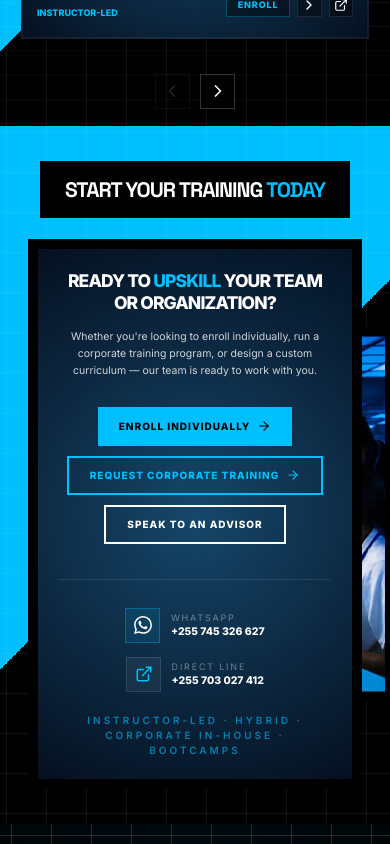
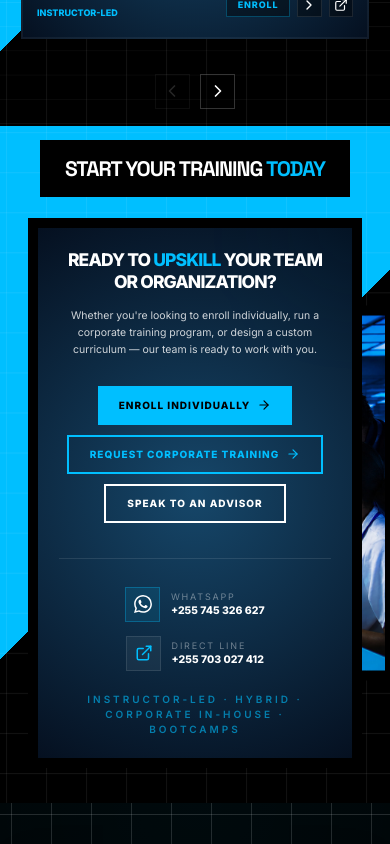
Before and after one commit to Jolab255/ebanex-international, a React (Vite) app: page /training in a window 390 px wide. Shown: the part 2880-3724 px from the top of the page. Built offline with nearby package versions, Linux system fonts and the light colour scheme.

Commit message:
style: adjust spacing and padding in CTA sections for improved layout consistency

```diff
--- a/src/features/about/AboutCtaSection.tsx
+++ b/src/features/about/AboutCtaSection.tsx
@@ -16,7 +16,7 @@ const WhatsAppIcon = ({ size = 20 }: { size?: number }) => (
 );
 
 const AboutCtaSection: React.FC = () => (
-  <section className="h-auto relative z-40 overflow-visible bg-[#00BFFF] sm:bg-[linear-gradient(135deg,#00bfff_50%,#000000_50%)] flex flex-col items-center justify-center py-12 px-4">
+  <section className="h-auto relative z-40 mt-[20px] sm:mt-0 overflow-visible bg-[#00BFFF] sm:bg-[linear-gradient(135deg,#00bfff_50%,#000000_50%)] flex flex-col items-center justify-center pt-6 pb-12 sm:py-12 px-4">
     {/* Background */}
     <div className="absolute inset-0 z-0 pointer-events-none overflow-hidden">
       <Squares
--- a/src/features/home/CtaSection.tsx
+++ b/src/features/home/CtaSection.tsx
@@ -42,7 +42,7 @@ const CtaSection: React.FC<CtaSectionProps> = ({
   tertiaryButtonText,
   tertiaryButtonLink,
 }) => (
-  <section className="relative z-40 overflow-visible bg-[#00BFFF] sm:bg-[linear-gradient(135deg,#00bfff_50%,#000000_50%)] flex flex-col items-center justify-center pt-4 pb-12 sm:pt-6 sm:pb-16 px-4">
+  <section className="relative z-40 mt-[20px] sm:mt-0 overflow-visible bg-[#00BFFF] sm:bg-[linear-gradient(135deg,#00bfff_50%,#000000_50%)] flex flex-col items-center justify-center pt-4 pb-12 sm:pt-6 sm:pb-16 px-4">
     {/* Background */}
     <div className="absolute inset-0 z-0 pointer-events-none overflow-hidden">
       <Squares
--- a/src/pages/Training.tsx
+++ b/src/pages/Training.tsx
@@ -552,7 +552,7 @@ const Training: React.FC = () => {
       />
 
       {/* CTA Section — Training Page */}
-      <section className="relative overflow-hidden bg-[linear-gradient(135deg,#00bfff_50%,#000000_50%)] flex flex-col items-center justify-center py-10 sm:py-14 px-4">
+      <section className="relative overflow-hidden bg-[linear-gradient(135deg,#00bfff_50%,#000000_50%)] flex flex-col items-center justify-center pt-4 pb-10 sm:py-14 px-4">
         <div className="absolute inset-0 z-0 pointer-events-none overflow-hidden">
           <Squares
             speed={0.13}
--- a/src/pages/TrainingProgramDetail.tsx
+++ b/src/pages/TrainingProgramDetail.tsx
@@ -624,7 +624,7 @@ const TrainingProgramDetail: React.FC = () => {
         {/* Final CTA */}
         <section
           id="register"
-          className="min-h-[90vh] relative z-40 bg-[#00C4D4] sm:bg-[linear-gradient(135deg,#00C4D4_50%,#000000_50%)] flex flex-col items-center justify-center px-4 overflow-hidden"
+          className="min-h-[70vh] sm:min-h-[90vh] relative z-40 bg-[#00C4D4] sm:bg-[linear-gradient(135deg,#00C4D4_50%,#000000_50%)] flex flex-col items-center justify-center pt-10 sm:pt-0 px-4 overflow-hidden"
         >
           <div className="absolute inset-0 z-0 pointer-events-none overflow-hidden">
             <Squares
```
